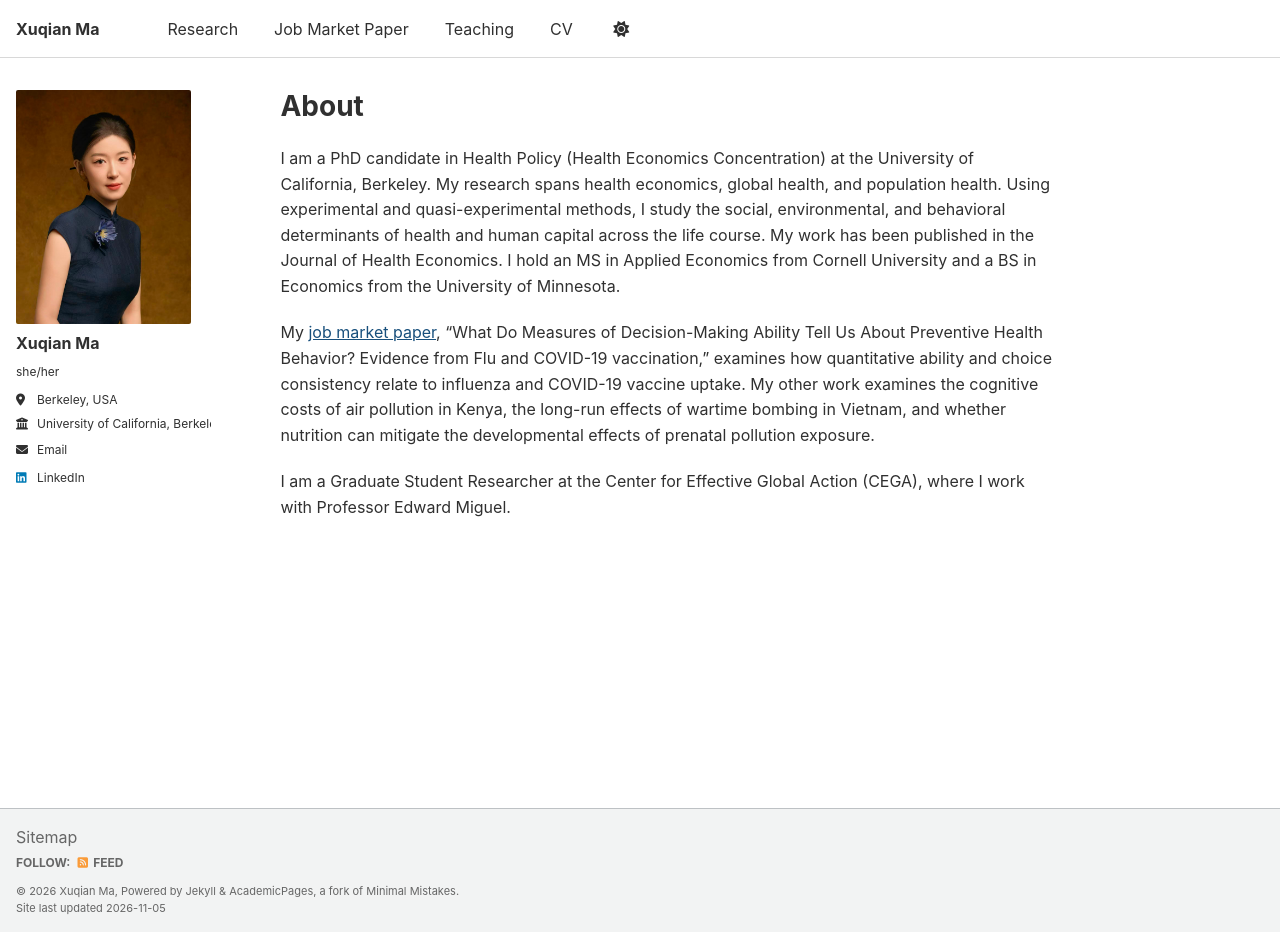
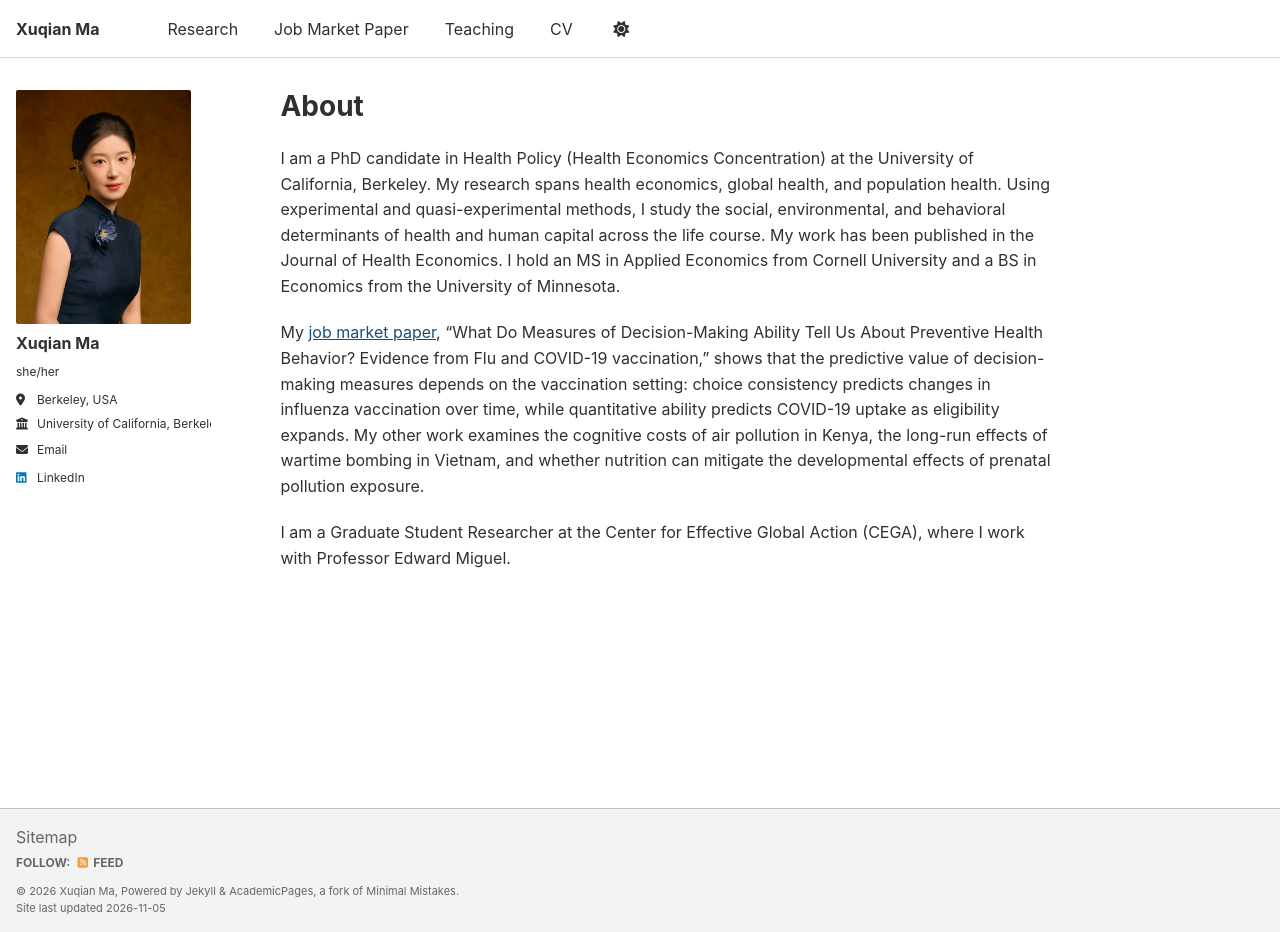
Before and after one commit to xuqianma0718/xuqianma0718.github.io, a Jekyll site: the page built from _pages/about.md, in a window 1280 px wide and 932 px high. Built offline with Jekyll 4.4.1, drawn with Linux system fonts in a browser that asks for light colours; a script that is not in the unit is left out.

Commit message:
Refine homepage job market paper summary

```diff
--- a/_pages/about.md
+++ b/_pages/about.md
@@ -9,6 +9,6 @@ redirect_from:
 
 I am a PhD candidate in Health Policy (Health Economics Concentration) at the University of California, Berkeley. My research spans health economics, global health, and population health. Using experimental and quasi-experimental methods, I study the social, environmental, and behavioral determinants of health and human capital across the life course. My work has been published in the Journal of Health Economics. I hold an MS in Applied Economics from Cornell University and a BS in Economics from the University of Minnesota.
 
-My [job market paper](/job-market-paper/), “What Do Measures of Decision-Making Ability Tell Us About Preventive Health Behavior? Evidence from Flu and COVID-19 vaccination,” examines how quantitative ability and choice consistency relate to influenza and COVID-19 vaccine uptake. My other work examines the cognitive costs of air pollution in Kenya, the long-run effects of wartime bombing in Vietnam, and whether nutrition can mitigate the developmental effects of prenatal pollution exposure.
+My [job market paper](/job-market-paper/), “What Do Measures of Decision-Making Ability Tell Us About Preventive Health Behavior? Evidence from Flu and COVID-19 vaccination,” shows that the predictive value of decision-making measures depends on the vaccination setting: choice consistency predicts changes in influenza vaccination over time, while quantitative ability predicts COVID-19 uptake as eligibility expands. My other work examines the cognitive costs of air pollution in Kenya, the long-run effects of wartime bombing in Vietnam, and whether nutrition can mitigate the developmental effects of prenatal pollution exposure.
 
 I am a Graduate Student Researcher at the Center for Effective Global Action (CEGA), where I work with Professor Edward Miguel.
```
